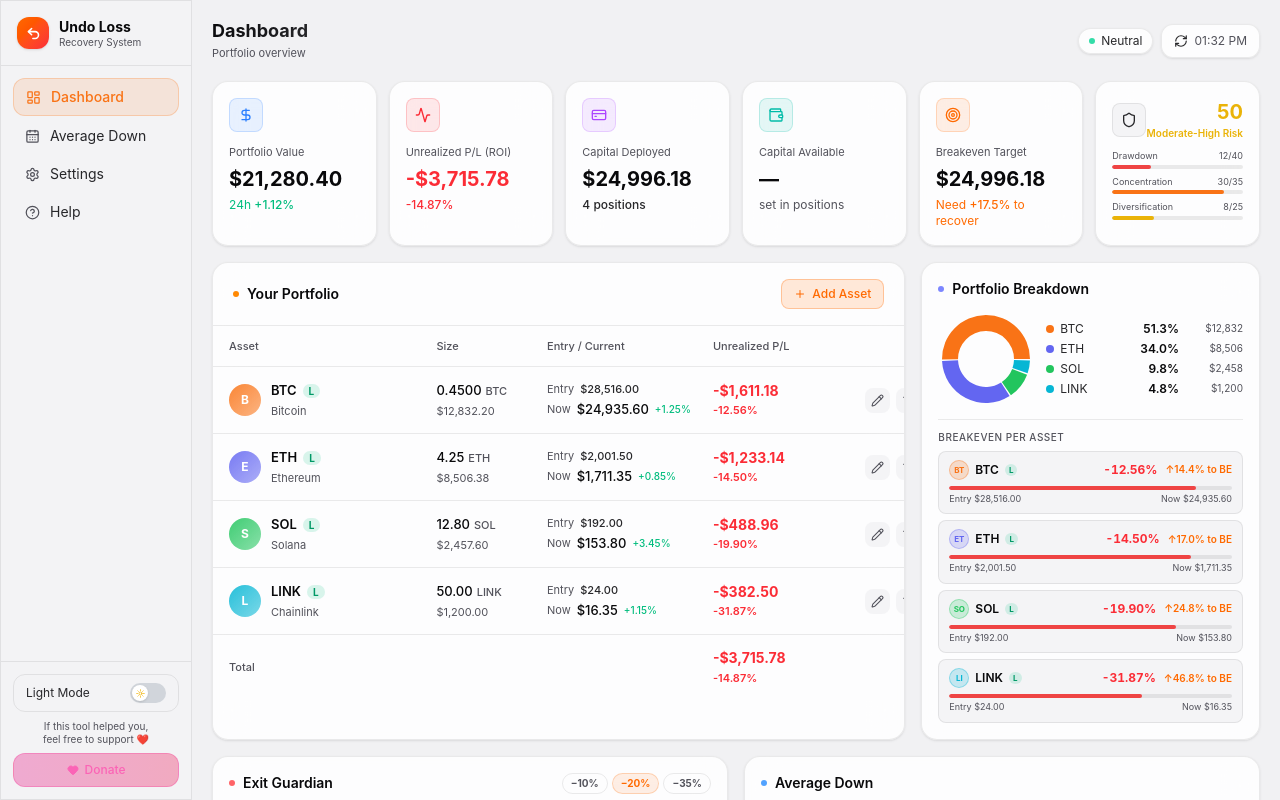
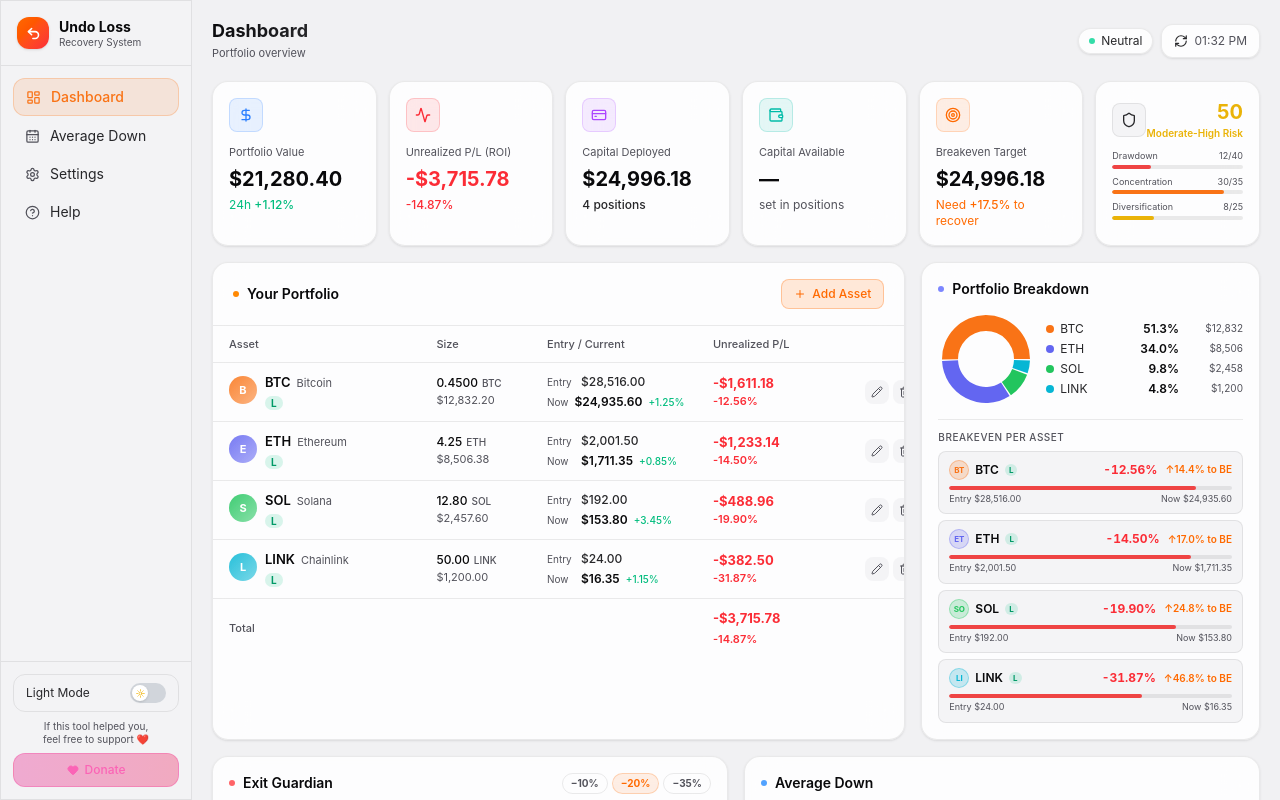
Before and after one commit to Claudecode31st/undoloss, a Next.js app: page /dashboard in a window 1280 px wide. Shown: the top 800 px of the page. Built offline with nearby package versions, Linux system fonts and the light colour scheme.

Commit message:
Compact table rows, chips on own line so they never crowd other columns

```diff
--- a/components/dashboard/PortfolioTable.tsx
+++ b/components/dashboard/PortfolioTable.tsx
@@ -99,7 +99,7 @@
           <thead>
             <tr style={{ borderBottom: '1px solid var(--border)' }}>
               {['Asset', 'Size', 'Entry / Current', 'Unrealized P/L', ''].map((h) => (
-                <th key={h} className="text-left text-[11px] t-3 font-medium px-4 py-3">{h}</th>
+                <th key={h} className="text-left text-[11px] t-3 font-medium px-4 py-2.5">{h}</th>
               ))}
             </tr>
           </thead>
@@ -117,63 +117,64 @@
               return (
                 <tr key={asset.id} className="table-row-hover transition-colors" style={{ borderBottom: '1px solid var(--border)' }}>
 
-                  {/* ① Asset + direction chips */}
-                  <td className="px-4 py-3.5">
-                    <div className="flex items-center gap-2.5">
-                      <div className="w-8 h-8 rounded-full flex items-center justify-center text-xs font-bold text-white flex-shrink-0"
+                  {/* ① Asset: avatar + symbol/name + chips on second line */}
+                  <td className="px-4 py-2.5">
+                    <div className="flex items-start gap-2">
+                      <div className="w-7 h-7 rounded-full flex items-center justify-center text-[11px] font-bold text-white flex-shrink-0 mt-0.5"
                         style={{ background: `linear-gradient(135deg, ${asset.color}dd, ${asset.color}88)` }}>
                         {asset.symbol.slice(0, 1)}
                       </div>
                       <div className="min-w-0">
-                        {/* Row 1: symbol + direction badge */}
-                        <div className="flex items-center gap-1.5">
-                          <span className="text-[13px] font-semibold t-1">{asset.symbol}</span>
+                        {/* Symbol + name */}
+                        <div className="flex items-baseline gap-1.5">
+                          <span className="text-[13px] font-semibold t-1 leading-tight">{asset.symbol}</span>
+                          <span className="text-[11px] t-3 truncate">{asset.name}</span>
+                        </div>
+                        {/* Chips row — always on its own line, never expands the column */}
+                        <div className="flex items-center gap-1 mt-1 flex-wrap">
                           <span className={`text-[10px] font-bold px-1.5 py-0.5 rounded-full leading-none ${
                             isLong ? 'bg-emerald-500/15 text-emerald-600' : 'bg-red-500/15 text-red-500'
                           }`}>
                             {isLong ? 'L' : 'S'}{asset.leverage && asset.leverage > 1 ? ` ${asset.leverage}×` : ''}
                           </span>
-                          {/* capital + liq inline when present */}
                           {asset.capitalLeft ? (
                             <span className="flex items-center gap-0.5 px-1.5 py-0.5 rounded-full"
                               style={{ background: 'rgba(20,184,166,0.1)', border: '1px solid rgba(20,184,166,0.2)' }}>
-                              <Wallet size={8} className="text-teal-500" />
+                              <Wallet size={7} className="text-teal-500" />
                               <span className="text-[10px] font-semibold text-teal-600 dark:text-teal-400">{fmtCurrency(asset.capitalLeft, 0)}</span>
                             </span>
                           ) : null}
                           {liqPrice ? (
                             <span className="flex items-center gap-0.5 px-1.5 py-0.5 rounded-full"
                               style={{ background: 'rgba(239,68,68,0.08)', border: '1px solid rgba(239,68,68,0.18)' }}>
-                              <AlertTriangle size={8} className="text-red-500" />
+                              <AlertTriangle size={7} className="text-red-500" />
                               <span className="text-[10px] font-semibold text-red-500">{fmtK(liqPrice)}</span>
                               {distToLiq !== null && <span className="text-[9px] text-red-400 ml-0.5">{distToLiq.toFixed(0)}%</span>}
                             </span>
                           ) : null}
                         </div>
-                        {/* Row 2: full name */}
-                        <div className="text-[11px] t-3 mt-0.5 truncate">{asset.name}</div>
                       </div>
                     </div>
                   </td>
 
-                  {/* ② Size: amount + cost */}
-                  <td className="px-4 py-3.5">
-                    <div className="text-[13px] t-1 font-medium">
+                  {/* ② Size */}
+                  <td className="px-4 py-2.5">
+                    <div className="text-[12px] t-1 font-medium leading-tight">
                       {fmtNumber(asset.amount, asset.amount < 1 ? 4 : 2)}
-                      <span className="text-[11px] t-3 ml-1">{asset.symbol}</span>
+                      <span className="text-[10px] t-3 ml-1">{asset.symbol}</span>
                     </div>
                     <div className="text-[11px] t-3 mt-0.5">{fmtCurrency(pnl.costBasis)}</div>
                   </td>
 
                   {/* ③ Entry / Current */}
-                  <td className="px-4 py-3.5">
-                    <div className="flex items-center gap-1.5 text-[11px] t-3">
-                      <span>Entry</span>
-                      <span className="t-2 font-medium">{fmtCurrency(asset.entryPrice)}</span>
+                  <td className="px-4 py-2.5">
+                    <div className="flex items-center gap-1.5">
+                      <span className="text-[10px] t-3 w-7">Entry</span>
+                      <span className="text-[12px] t-2 font-medium">{fmtCurrency(asset.entryPrice)}</span>
                     </div>
                     <div className="flex items-center gap-1.5 mt-0.5">
-                      <span className="text-[11px] t-3">Now</span>
-                      <span className="text-[13px] t-1 font-medium">{fmtCurrency(asset.currentPrice)}</span>
+                      <span className="text-[10px] t-3 w-7">Now</span>
+                      <span className="text-[12px] t-1 font-semibold">{fmtCurrency(asset.currentPrice)}</span>
                       {asset.change24h !== undefined && (
                         <span className={`text-[10px] font-medium ${asset.change24h >= 0 ? 'text-emerald-500' : 'text-red-500'}`}>
                           {fmtPercent(asset.change24h)}
@@ -182,9 +183,9 @@
                     </div>
                   </td>
 
-                  {/* ④ P/L combined */}
-                  <td className="px-4 py-3.5">
-                    <div className={`text-[14px] font-bold leading-tight ${pos ? 'text-emerald-500' : 'text-red-500'}`}>
+                  {/* ④ P/L */}
+                  <td className="px-4 py-2.5">
+                    <div className={`text-[13px] font-bold leading-tight ${pos ? 'text-emerald-500' : 'text-red-500'}`}>
                       {fmtCurrency(pnl.unrealizedPnL)}
                     </div>
                     <div className={`text-[11px] font-semibold mt-0.5 ${pos ? 'text-emerald-500' : 'text-red-500'}`}>
@@ -193,17 +194,17 @@
                   </td>
 
                   {/* ⑤ Actions */}
-                  <td className="px-4 py-3.5">
-                    <div className="flex items-center gap-1.5">
+                  <td className="px-4 py-2.5">
+                    <div className="flex items-center gap-1">
                       <button onClick={() => onEdit(asset)}
                         className="p-1.5 rounded-lg t-3 hover:text-orange-500 transition-colors"
                         style={{ background: 'var(--surface-deep)' }}>
-                        <Pencil size={13} />
+                        <Pencil size={12} />
                       </button>
                       <button onClick={() => onDelete(asset.id)}
                         className="p-1.5 rounded-lg t-3 hover:text-red-500 transition-colors"
                         style={{ background: 'var(--surface-deep)' }}>
-                        <Trash2 size={13} />
+                        <Trash2 size={12} />
                       </button>
                     </div>
                   </td>
@@ -216,9 +217,9 @@
           {assets.length > 0 && (
             <tfoot>
               <tr style={{ borderTop: '1px solid var(--border)' }}>
-                <td colSpan={3} className="px-4 py-3 text-[11px] t-3 font-medium">Total</td>
-                <td className="px-4 py-3">
-                  <div className={`text-[14px] font-bold ${totalPnL >= 0 ? 'text-emerald-500' : 'text-red-500'}`}>
+                <td colSpan={3} className="px-4 py-2.5 text-[11px] t-3 font-medium">Total</td>
+                <td className="px-4 py-2.5">
+                  <div className={`text-[13px] font-bold ${totalPnL >= 0 ? 'text-emerald-500' : 'text-red-500'}`}>
                     {fmtCurrency(totalPnL)}
                   </div>
                   <div className={`text-[11px] font-semibold mt-0.5 ${totalPnLPct >= 0 ? 'text-emerald-500' : 'text-red-500'}`}>
```
